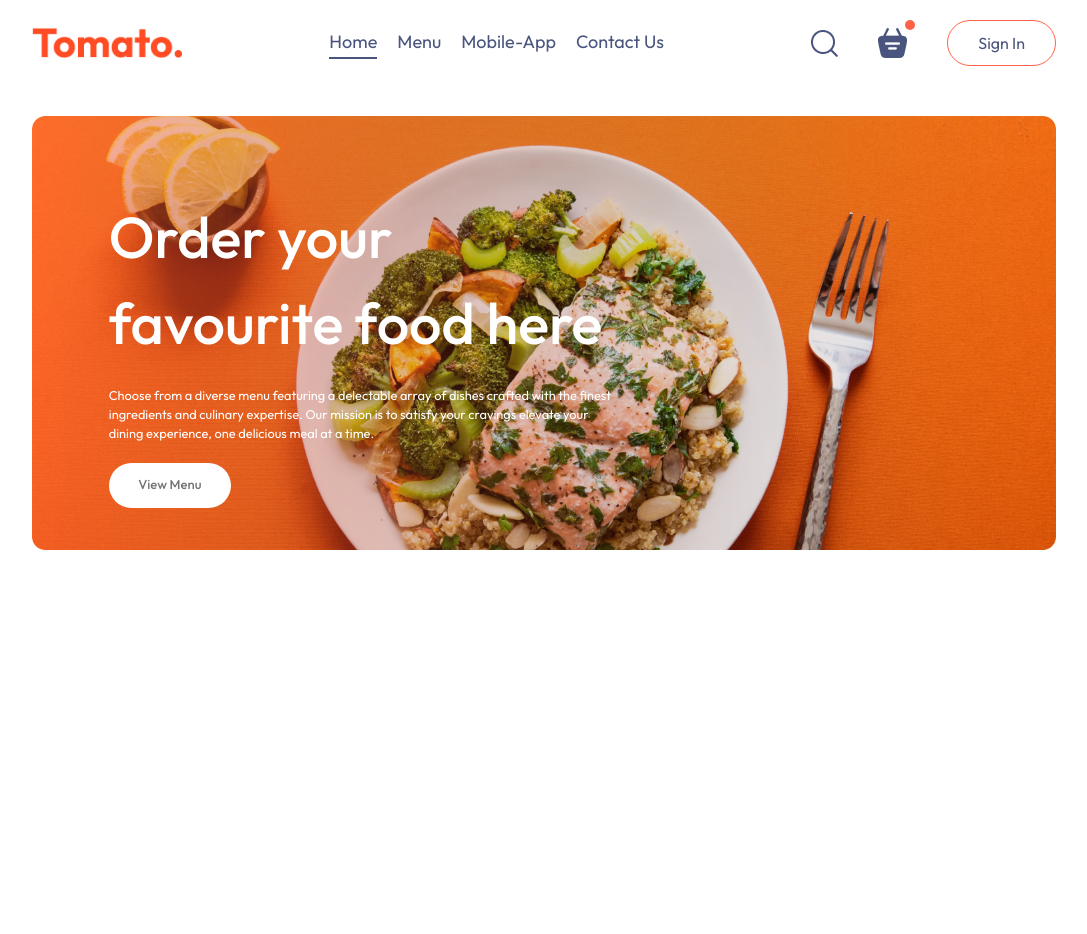
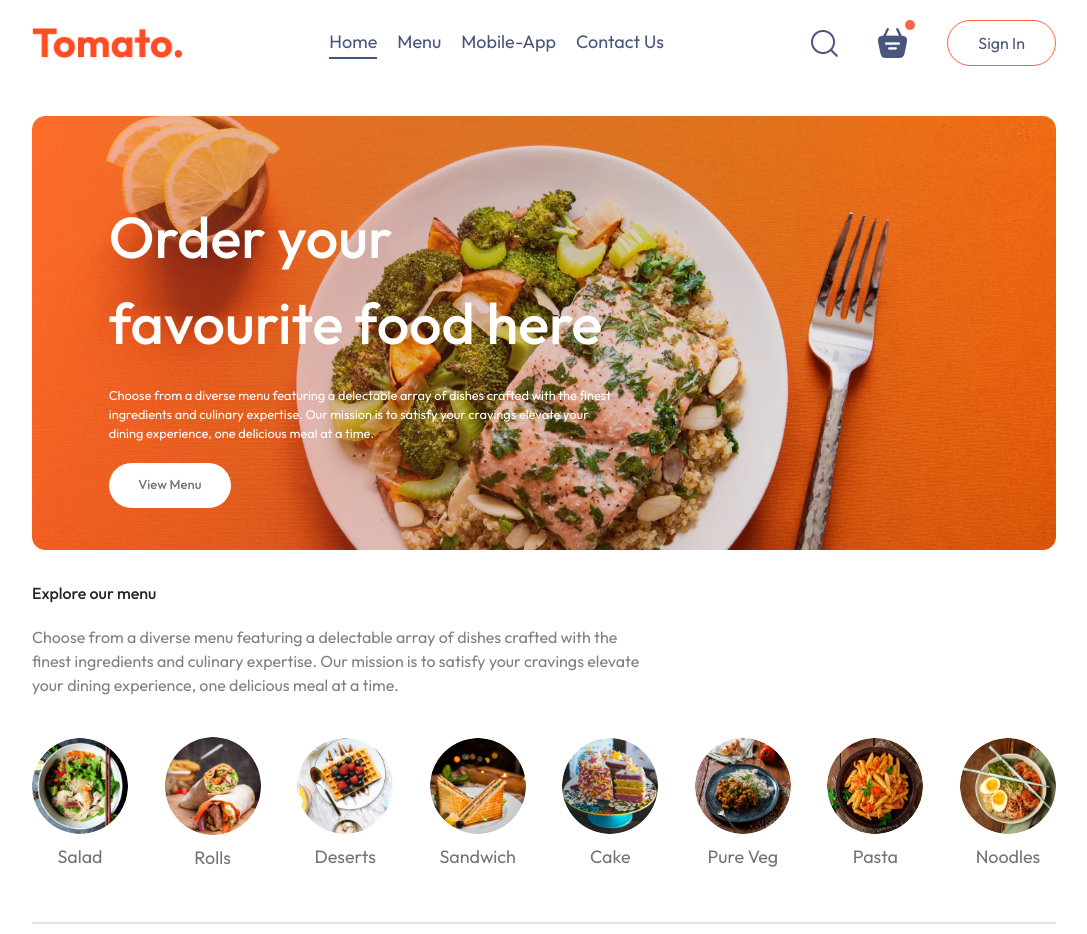
Before and after one commit to aakritii7/Food-Delivery, a React (Vite) app: page / in a window 1280 px wide. Shown: the whole page, without its empty margins (96-1183 px from the left). Before the commit the page ends 800 px from the top, so only its background shows below. Built offline with nearby package versions, Linux system fonts and the light colour scheme.

Commit message:
expore menu item is completed

```diff
--- /dev/null
+++ b/src/Components/ExploreMenu/ExploreMenu.css
@@ -0,0 +1,49 @@
+.explore-menu{
+    display: flex;
+    flex-direction: column;
+    gap: 20px;
+}
+.explore-menu h1{
+    color: #262626;
+    font-weight: 500;
+}
+.explore-menu-text {
+    max-width: 60%;
+    color: #808080;
+
+}
+.explore-menu-list{
+    display: flex;
+    justify-content: space-between;
+    align-items: center;
+    gap: 30px;
+    text-align: center;
+    margin: 20px 0px;
+    overflow-x: scroll;
+}
+.explore-menu-list::-webkit-scrollbar{
+    display: none;
+}
+.explore-menu-list-item img{
+    width: 7.5vw;
+    min-width: 80px;
+    cursor: pointer;
+    border-radius: 50%;
+    transition: 0.2s;
+}
+.explore-menu-list-item p{
+    margin-top: 10px;
+    color: #747474;
+    font-size: max(1.4vw, 16px);
+    cursor: pointer;
+}
+.explore-menu hr{
+    margin: 10px 0px;
+    height: 2px;
+    background-color: #e2e2e2;
+    border: none;
+}
+.explore-menu-list-item .active{
+    border: 4px solid tomato;
+    padding: 2px;
+}
--- /dev/null
+++ b/src/Components/ExploreMenu/ExploreMenu.jsx
@@ -0,0 +1,23 @@
+import React from 'react'
+import './ExploreMenu.css'
+import { menu_list } from '../../assets/assets'
+
+const ExploreMenu = ({category,setCategory}) => {
+  return (
+    <div className='explore-menu' id='explore-menu'>
+        <h1>Explore our menu</h1>
+        <p className='explore-menu-text'>Choose from a diverse menu featuring a delectable array of dishes crafted with the finest ingredients and culinary expertise. Our mission is to satisfy your cravings elevate your dining experience, one delicious meal at a time.</p>
+      <div className="explore-menu-list">
+        {menu_list.map((item, index)=>(
+            <div onClick={()=>setCategory(prev=>prev===item.menu_name? "All" : item.menu_name)} key={index} className='explore-menu-list-item'>
+                <img className={category===item.menu_name?"active":""} src={item.menu_image} alt="" />
+                <p>{item.menu_name}</p>
+            </div>
+        ))}
+      </div>
+      <hr />
+    </div>
+  )
+}
+
+export default ExploreMenu
--- a/src/Pages/Home/Home.jsx
+++ b/src/Pages/Home/Home.jsx
@@ -1,11 +1,14 @@
-import React from 'react'
+import React, { useState } from 'react'
 import './Home.css'
 import Header from '../../Components/Header/Header'
+import ExploreMenu from '../../Components/ExploreMenu/ExploreMenu'
 
 const Home = () => {
+  const [category, setCategory] = useState("All");
   return (
     <div>
       <Header />
+      <ExploreMenu category={category} setCategory={setCategory} />
     </div>
   )
 }
```
